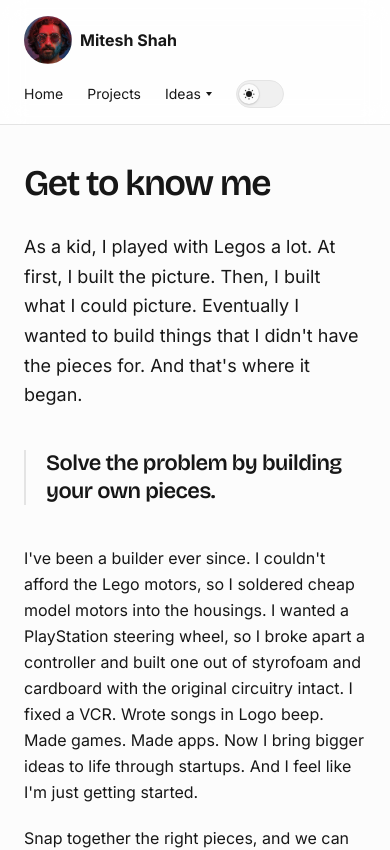
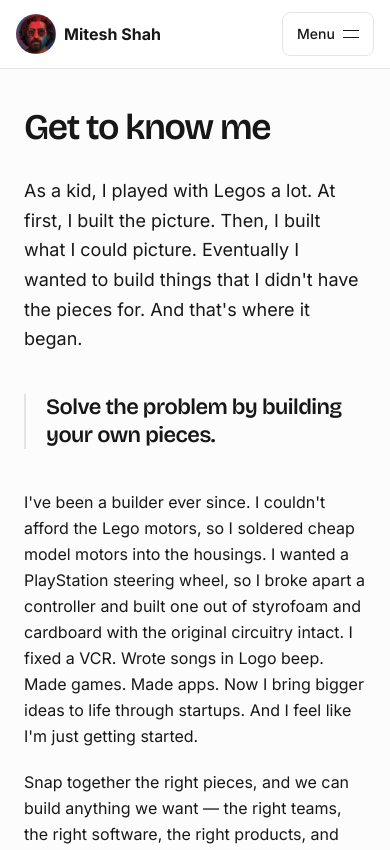
Before and after one commit to mitesh-mokko/personal-website-2026, a Next.js app: page / in a window 390 px wide. Shown: the top 850 px of the page. Built offline with nearby package versions, Linux system fonts and the light colour scheme.

Commit message:
Add compact mobile navigation

```diff
--- /dev/null
+++ b/components/mobile-menu.tsx
@@ -0,0 +1,112 @@
+"use client"
+
+import Link from "next/link"
+import { usePathname } from "next/navigation"
+import { useEffect, useRef, useState } from "react"
+import { AnimatePresence, motion, useReducedMotion } from "motion/react"
+
+import { ThemeToggle } from "@/components/theme-toggle"
+
+const links = [
+  { href: "/", label: "Home" },
+  { href: "/projects", label: "Projects" },
+  { href: "/idea-loop", label: "Product IDEA Loop" },
+  { href: "/fsd-hints", label: "FSD Hints" },
+]
+
+export function MobileMenu() {
+  const [open, setOpen] = useState(false)
+  const pathname = usePathname()
+  const menuRef = useRef<HTMLDivElement>(null)
+  const reduceMotion = useReducedMotion()
+
+  useEffect(() => {
+    function closeOnEscape(event: KeyboardEvent) {
+      if (event.key === "Escape") setOpen(false)
+    }
+
+    function closeOnOutsideClick(event: MouseEvent) {
+      if (menuRef.current && !menuRef.current.contains(event.target as Node)) {
+        setOpen(false)
+      }
+    }
+
+    document.addEventListener("keydown", closeOnEscape)
+    document.addEventListener("mousedown", closeOnOutsideClick)
+
+    return () => {
+      document.removeEventListener("keydown", closeOnEscape)
+      document.removeEventListener("mousedown", closeOnOutsideClick)
+    }
+  }, [])
+
+  return (
+    <div ref={menuRef} className="md:hidden">
+      <button
+        type="button"
+        aria-controls="mobile-navigation"
+        aria-expanded={open}
+        aria-label={open ? "Close menu" : "Open menu"}
+        onClick={() => setOpen((current) => !current)}
+        className="inline-flex min-h-11 min-w-23 items-center justify-center gap-2 rounded-md border border-border px-3 text-sm font-medium focus-visible:outline-2 focus-visible:outline-offset-2 focus-visible:outline-ring"
+      >
+        <span>{open ? "Close" : "Menu"}</span>
+        <span aria-hidden="true" className="relative block size-4">
+          <span
+            className={`absolute top-1 left-0 block h-px w-full bg-current transition-transform duration-200 ${open ? "translate-y-[3px] rotate-45" : ""}`}
+          />
+          <span
+            className={`absolute bottom-1 left-0 block h-px w-full bg-current transition-transform duration-200 ${open ? "-translate-y-[3px] -rotate-45" : ""}`}
+          />
+        </span>
+      </button>
+      <AnimatePresence>
+        {open && (
+          <motion.nav
+            id="mobile-navigation"
+            aria-label="Mobile navigation"
+            className="absolute inset-x-0 top-full border-b border-border bg-card px-4 pb-4 shadow-lg sm:px-6"
+            initial={reduceMotion ? false : { opacity: 0, y: -8 }}
+            animate={{ opacity: 1, y: 0 }}
+            exit={reduceMotion ? undefined : { opacity: 0, y: -8 }}
+            transition={{ duration: reduceMotion ? 0 : 0.2, ease: "easeOut" }}
+          >
+            <motion.div
+              className="mx-auto max-w-6xl border-t border-border pt-2"
+              initial={reduceMotion ? false : "hidden"}
+              animate="show"
+              variants={{ show: { transition: { staggerChildren: 0.035 } } }}
+            >
+              {links.map(({ href, label }) => (
+                <motion.div
+                  key={href}
+                  variants={
+                    reduceMotion
+                      ? undefined
+                      : {
+                          hidden: { opacity: 0, y: -5 },
+                          show: { opacity: 1, y: 0 },
+                        }
+                  }
+                >
+                  <Link
+                    href={href}
+                    aria-current={pathname === href ? "page" : undefined}
+                    onClick={() => setOpen(false)}
+                    className="flex min-h-12 items-center border-b border-border/70 px-2 text-base font-medium transition-colors hover:bg-accent focus-visible:outline-2 focus-visible:outline-ring aria-[current=page]:font-semibold"
+                  >
+                    {label}
+                  </Link>
+                </motion.div>
+              ))}
+              <div className="flex items-center justify-between px-2 pt-4 text-sm text-muted-foreground">
+                <span>Appearance</span>
+                <ThemeToggle />
+              </div>
+            </motion.div>
+          </motion.nav>
+        )}
+      </AnimatePresence>
+    </div>
+  )
+}
--- a/components/navbar.tsx
+++ b/components/navbar.tsx
@@ -2,28 +2,28 @@ import Image from "next/image"
 import Link from "next/link"
 
 import { IdeasMenu } from "@/components/ideas-menu"
+import { MobileMenu } from "@/components/mobile-menu"
 import { ThemeToggle } from "@/components/theme-toggle"
 
 export function Navbar() {
   return (
-    <nav
-      className="sticky top-0 z-50 border-b border-border bg-card/75 backdrop-blur-md"
-      role="navigation"
-      aria-label="main-navigation"
-    >
-      <div className="mx-auto flex w-full max-w-6xl flex-wrap items-center justify-between gap-4 px-6 py-4">
+    <header className="sticky top-0 z-50 border-b border-border bg-card/95 backdrop-blur-md">
+      <div className="mx-auto flex w-full max-w-6xl items-center justify-between gap-4 px-4 py-3 sm:px-6 md:py-4">
         <Link href="/" className="flex items-center gap-2">
           <Image
             src="/img/mitesh-avatar.png"
             alt="Mitesh Shah"
             width={48}
             height={48}
-            className="rounded-full"
+            className="size-10 rounded-full md:size-12"
             priority
           />
           <strong>Mitesh Shah</strong>
         </Link>
-        <div className="flex items-center gap-6 text-sm">
+        <nav
+          aria-label="Main navigation"
+          className="hidden items-center gap-6 text-sm md:flex"
+        >
           <Link href="/" className="hover:underline">
             Home
           </Link>
@@ -32,8 +32,9 @@ export function Navbar() {
           </Link>
           <IdeasMenu />
           <ThemeToggle />
-        </div>
+        </nav>
+        <MobileMenu />
       </div>
-    </nav>
+    </header>
   )
 }
```
